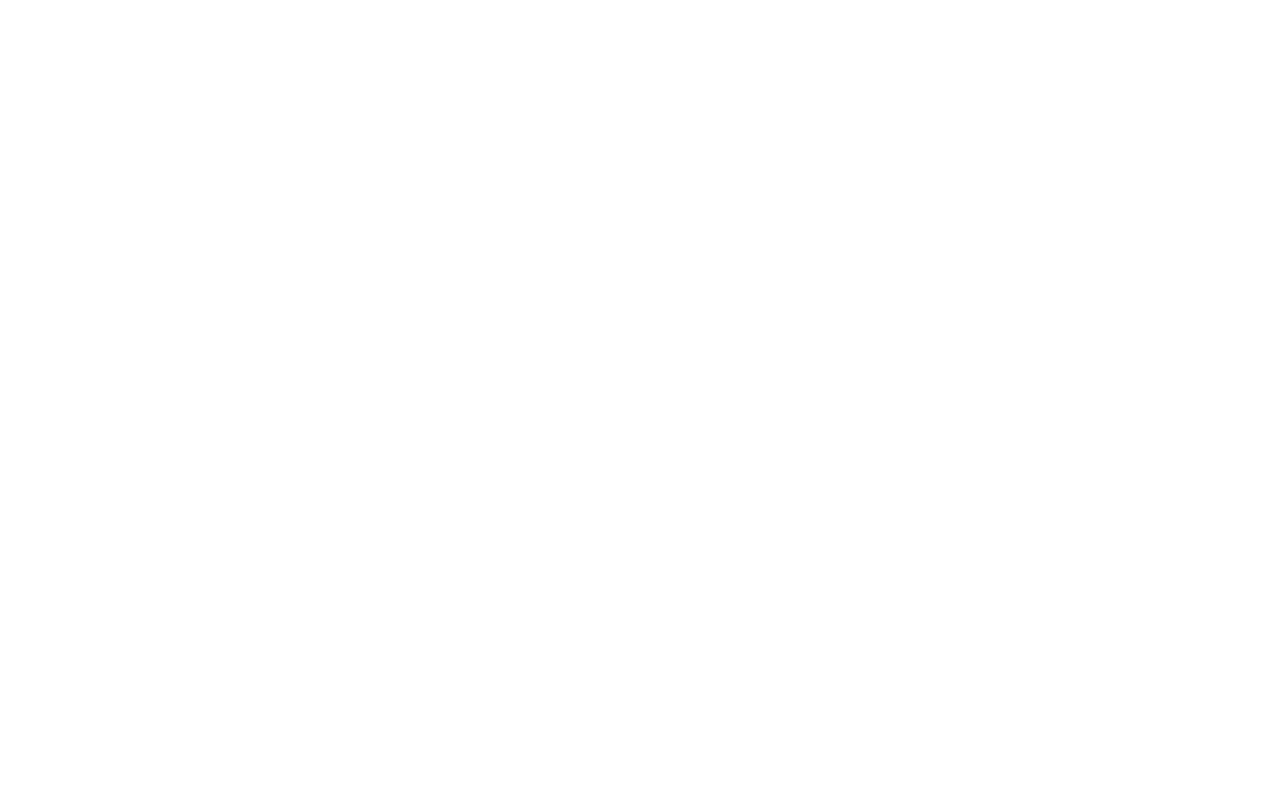
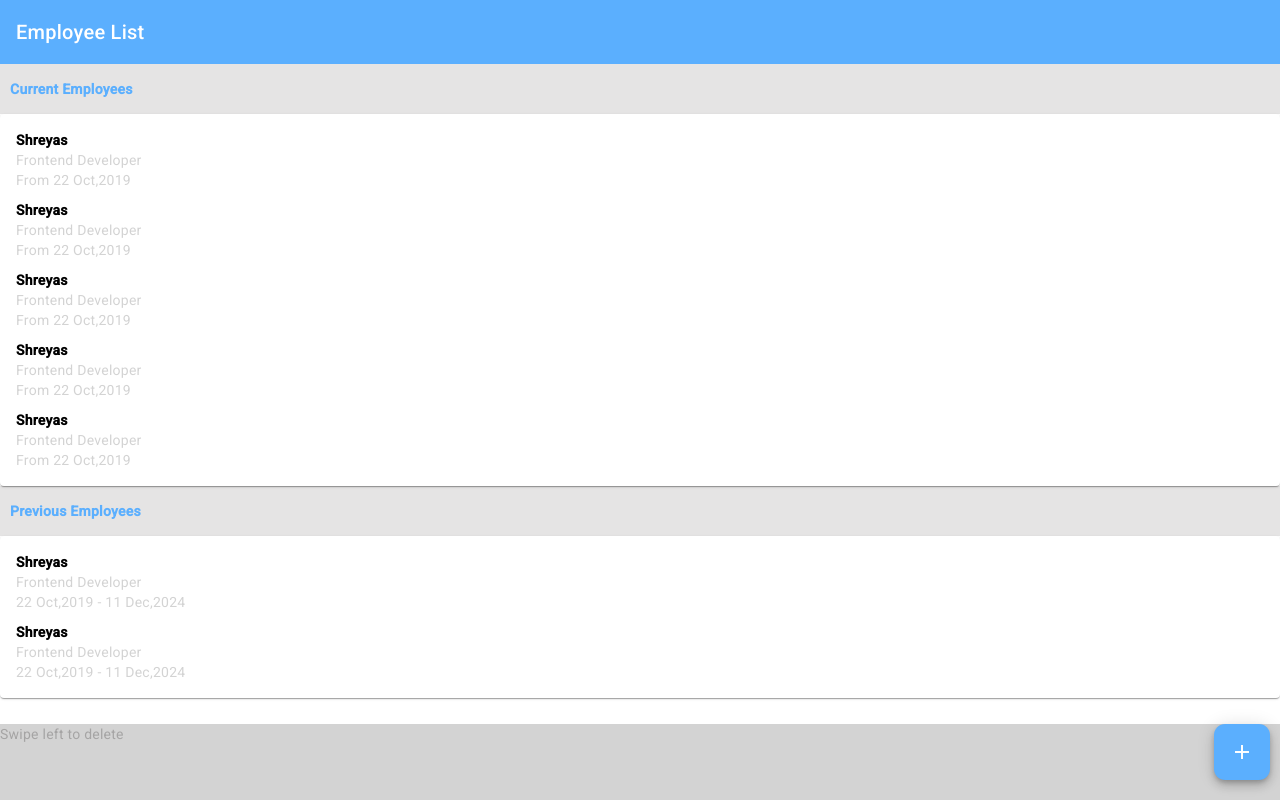
Before and after one commit to shreyas-chikodikar/employee-management-system, an Angular app: page /employee-list in a window 1280 px wide. Before the commit this address led to /. Built offline with nearby package versions, Linux system fonts and the light colour scheme.

Commit message:
login, employee list feature added

```diff
--- a/src/app/app-routing.module.ts
+++ b/src/app/app-routing.module.ts
@@ -1,8 +1,12 @@
 import { NgModule } from '@angular/core';
 import { RouterModule, Routes } from '@angular/router';
 import { LoginComponent } from './login/login.component';
+import { EmployeeListComponent } from './employee-list/employee-list.component';
 
-const routes: Routes = [{ path: '', component: LoginComponent }];
+const routes: Routes = [
+  { path: '', component: LoginComponent, pathMatch: 'full' },
+  { path: 'employee-list', component: EmployeeListComponent },
+];
 
 @NgModule({
   imports: [RouterModule.forRoot(routes)],
--- /dev/null
+++ b/src/app/employee-list/employee-list.component.html
@@ -0,0 +1,56 @@
+<div class="mainDiv">
+  <mat-toolbar class="theme-color" color="primary">
+    <mat-toolbar-row>
+      <span>Employee List</span>
+    </mat-toolbar-row>
+  </mat-toolbar>
+  <div class="contentDiv">
+    <img
+      *ngIf="employeeList.length == 0"
+      src="../../assets/no-employee.png"
+      id="noemployee"
+      alt="no-employee"
+    />
+
+    <div *ngIf="employeeList.length > 0" style="width: 100%">
+      <div>
+        <p class="header-font">Current Employees</p>
+        <mat-card>
+          <mat-card-content class="employee-card">
+            <div *ngFor="let employee of currentEmployees" class="column-flex">
+              <span style="font-weight: bold">{{ employee.employeename }}</span>
+              <span>{{ employee.role }}</span>
+              <span>From {{ employee.from | date : "dd MMM,yyy" }}</span>
+            </div>
+          </mat-card-content>
+        </mat-card>
+      </div>
+      <div>
+        <p class="header-font">Previous Employees</p>
+        <mat-card>
+          <mat-card-content class="employee-card">
+            <div *ngFor="let employee of previousEmployees" class="column-flex">
+              <span style="font-weight: bold">{{ employee.employeename }}</span>
+              <span>{{ employee.role }}</span>
+              <span
+                >{{ employee.from | date : "dd MMM,yyy" }} -
+                {{ employee.to | date : "dd MMM,yyy" }}</span
+              >
+            </div>
+          </mat-card-content>
+        </mat-card>
+      </div>
+    </div>
+  </div>
+  <footer
+    style="
+      background-color: lightgrey;
+      color: rgb(165, 164, 164);
+      display: flex;
+      justify-content: space-between;
+    "
+  >
+    <span>Swipe left to delete</span>
+    <button class="add-button" mat-fab><mat-icon>add</mat-icon></button>
+  </footer>
+</div>
--- /dev/null
+++ b/src/app/employee-list/employee-list.component.scss
@@ -0,0 +1,46 @@
+.mainDiv {
+  display: flex;
+  flex-direction: column;
+  height: 100%;
+  width: 100%;
+}
+.contentDiv {
+  display: flex;
+  flex: 1;
+  overflow: auto;
+}
+#noemployee {
+  align-self: center;
+  margin: 0 auto;
+}
+.row-flex {
+  display: flex;
+  flex-direction: row;
+  justify-content: space-around;
+  width: 100%;
+}
+.column-flex {
+  display: flex;
+  flex-direction: column;
+}
+.header-font {
+  color: var(--base-color);
+  font-weight: bold;
+  line-height: 5rem;
+  background-color: rgb(229, 228, 228);
+  padding-left: 1rem;
+  margin: 0;
+}
+.employee-card {
+  display: flex;
+  flex-direction: column;
+  gap: 1rem;
+}
+.column-flex span:not(:first-child) {
+  color: lightgrey;
+}
+.add-button {
+  --mdc-fab-container-shape: 20%;
+  background-color: var(--base-color);
+  margin: 0 1rem 2rem 0;
+}
--- /dev/null
+++ b/src/app/employee-list/employee-list.component.ts
@@ -0,0 +1,64 @@
+import { Component, OnInit } from '@angular/core';
+import { Employee } from '../../model/employee.component';
+import { CdkDrag } from '@angular/cdk/drag-drop';
+
+@Component({
+  selector: 'app-employee-list',
+  templateUrl: './employee-list.component.html',
+  styleUrls: ['./employee-list.component.scss'],
+})
+export class EmployeeListComponent implements OnInit {
+  employeeList: Employee[] = [
+    {
+      employeename: 'Shreyas',
+      role: 'Frontend Developer',
+      from: new Date('10/22/2019'),
+    },
+    {
+      employeename: 'Shreyas',
+      role: 'Frontend Developer',
+      from: new Date('10/22/2019'),
+    },
+    {
+      employeename: 'Shreyas',
+      role: 'Frontend Developer',
+      from: new Date('10/22/2019'),
+    },
+    {
+      employeename: 'Shreyas',
+      role: 'Frontend Developer',
+      from: new Date('10/22/2019'),
+    },
+    {
+      employeename: 'Shreyas',
+      role: 'Frontend Developer',
+      from: new Date('10/22/2019'),
+    },
+    {
+      employeename: 'Shreyas',
+      role: 'Frontend Developer',
+      from: new Date('10/22/2019'),
+      to: new Date(),
+    },
+    {
+      employeename: 'Shreyas',
+      role: 'Frontend Developer',
+      from: new Date('10/22/2019'),
+      to: new Date(),
+    },
+  ];
+
+  currentEmployees: Employee[] = [];
+  previousEmployees: Employee[] = [];
+
+  ngOnInit(): void {
+    this.employeeList.forEach((employee) => {
+      if (employee.to) this.previousEmployees.push(employee);
+      else this.currentEmployees.push(employee);
+    });
+  }
+
+  swipe(e: TouchEvent) {
+    console.log(e);
+  }
+}
--- a/src/app/login/login.component.html
+++ b/src/app/login/login.component.html
@@ -1 +1,22 @@
-<p>login works!</p>
+<div class="center-align">
+  <mat-card class="login-form">
+    <mat-card-content class="card-content">
+      <mat-form-field>
+        <mat-label>Username</mat-label>
+        <input matInput type="text" [(ngModel)]="username" />
+      </mat-form-field>
+      <mat-form-field>
+        <mat-label>Password</mat-label>
+        <input matInput type="password" [(ngModel)]="password" />
+      </mat-form-field>
+      <button
+        color="primary"
+        mat-raised-button
+        aria-label="Clear"
+        (click)="navigate()"
+      >
+        Login
+      </button>
+    </mat-card-content>
+  </mat-card>
+</div>
--- a/src/app/login/login.component.scss
+++ b/src/app/login/login.component.scss
@@ -0,0 +1,16 @@
+.center-align {
+  display: flex;
+  justify-content: center;
+  align-items: center;
+  height: 100%;
+  width: 100%;
+  background-color: var(--base-color);
+}
+.login-form {
+  width: 30%;
+  background-color: white;
+}
+.card-content {
+  display: flex;
+  flex-direction: column;
+}
--- a/src/app/login/login.component.ts
+++ b/src/app/login/login.component.ts
@@ -1,10 +1,18 @@
 import { Component } from '@angular/core';
+import { Router } from '@angular/router';
 
 @Component({
   selector: 'app-login',
   templateUrl: './login.component.html',
-  styleUrls: ['./login.component.scss']
+  styleUrls: ['./login.component.scss'],
 })
 export class LoginComponent {
+  username: String = '';
+  password: String = '';
 
+  constructor(private route: Router) {}
+
+  navigate() {
+    this.route.navigate(['employee-list']);
+  }
 }
--- a/src/styles.scss
+++ b/src/styles.scss
@@ -1,4 +1,27 @@
 /* You can add global styles to this file, and also import other style files */
 
-html, body { height: 100%; }
-body { margin: 0; font-family: Roboto, "Helvetica Neue", sans-serif; }
+@import "@angular/material/prebuilt-themes/indigo-pink.css";
+
+html,
+body {
+  height: 100%;
+  font-size: 10px;
+}
+body {
+  margin: 0;
+  font-family: Roboto, "Helvetica Neue", sans-serif;
+}
+* {
+  margin: 0;
+}
+html {
+  --base-color: #5baffe;
+}
+
+.mat-mdc-raised-button {
+  background-color: var(--base-color) !important;
+}
+
+.theme-color {
+  background-color: var(--base-color) !important;
+}
```
Also changed, not shown: angular.json (+4 -15 lines), src/app/app.module.ts (+21 -7 lines), src/model/employee.component.ts (added, +13 -0 lines), src/assets/no-employee.png (added), 1 other file (tests, documents, lock files or other folders).
